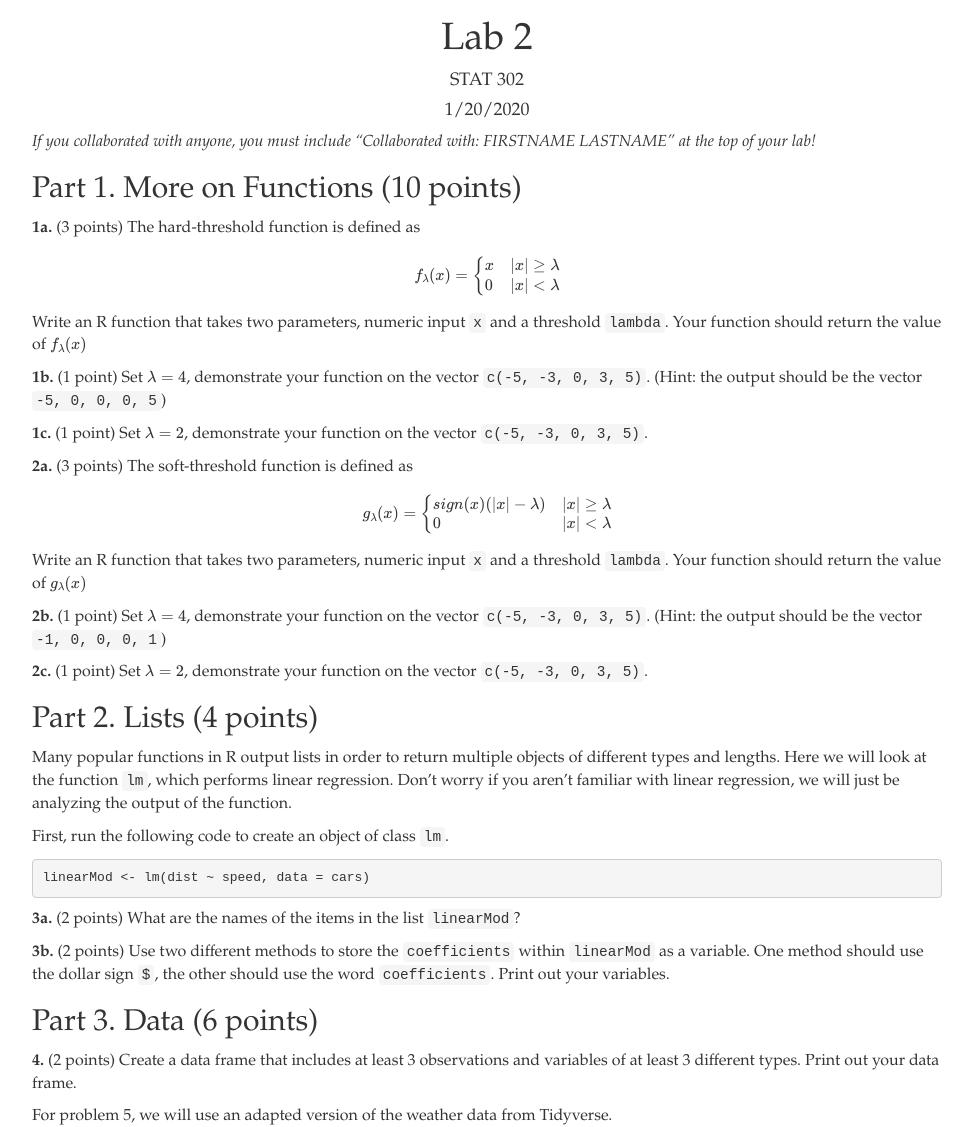
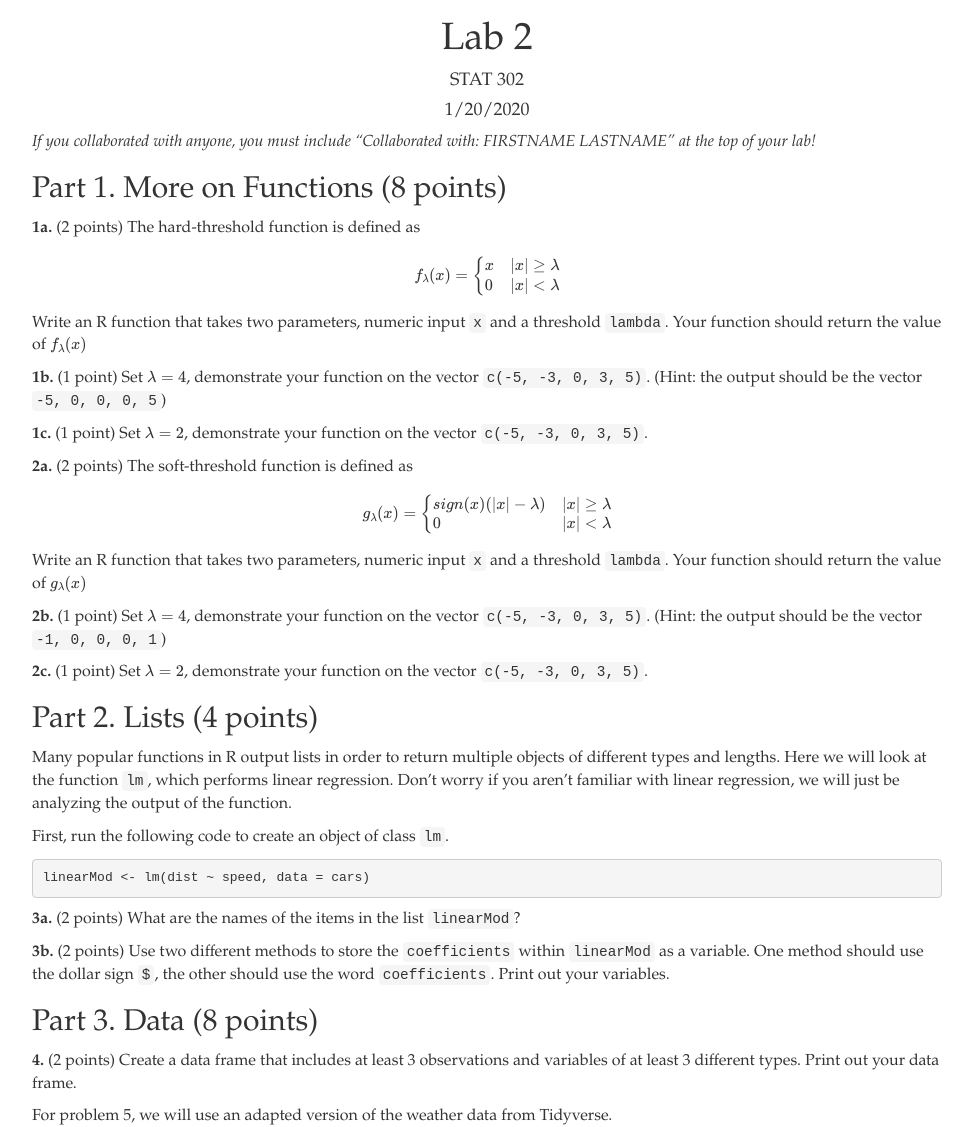
Before and after one commit to bryandmartin/STAT302, a Jekyll site: the page docs/Labs/lab2/lab2.html, which Jekyll copies as it is, in a window 1280 px wide. Shown: the top 1127 px of the page, without its empty margins (153-1126 px from the left). Built offline with Jekyll 4.4.1, drawn with Linux system fonts in a browser that asks for light colours; formulas are drawn with MathJax 3.

Commit message:
Fix point values L2

```diff
--- a/docs/Labs/lab2/lab2.html
+++ b/docs/Labs/lab2/lab2.html
@@ -398,12 +398,12 @@ h4.date {
 }
 </style>
 <p><em>If you collaborated with anyone, you must include “Collaborated with: FIRSTNAME LASTNAME” at the top of your lab!</em></p>
-<div id="part-1.-more-on-functions-10-points" class="section level2">
-<h2>Part 1. More on Functions (10 points)</h2>
-<p><strong>1a.</strong> (3 points) The hard-threshold function is defined as <span class="math display">\[f_\lambda(x) = \begin{cases} x &amp; |x| \geq \lambda\\ 0 &amp; |x| &lt; \lambda \end{cases}\]</span> Write an R function that takes two parameters, numeric input <code>x</code> and a threshold <code>lambda</code>. Your function should return the value of <span class="math inline">\(f_\lambda(x)\)</span></p>
+<div id="part-1.-more-on-functions-8-points" class="section level2">
+<h2>Part 1. More on Functions (8 points)</h2>
+<p><strong>1a.</strong> (2 points) The hard-threshold function is defined as <span class="math display">\[f_\lambda(x) = \begin{cases} x &amp; |x| \geq \lambda\\ 0 &amp; |x| &lt; \lambda \end{cases}\]</span> Write an R function that takes two parameters, numeric input <code>x</code> and a threshold <code>lambda</code>. Your function should return the value of <span class="math inline">\(f_\lambda(x)\)</span></p>
 <p><strong>1b.</strong> (1 point) Set <span class="math inline">\(\lambda = 4\)</span>, demonstrate your function on the vector <code>c(-5, -3, 0, 3, 5)</code>. (Hint: the output should be the vector <code>-5, 0, 0, 0, 5</code>)</p>
 <p><strong>1c.</strong> (1 point) Set <span class="math inline">\(\lambda = 2\)</span>, demonstrate your function on the vector <code>c(-5, -3, 0, 3, 5)</code>.</p>
-<p><strong>2a.</strong> (3 points) The soft-threshold function is defined as <span class="math display">\[g_\lambda(x) = \begin{cases} sign(x)(|x| - \lambda) &amp; |x| \geq \lambda\\ 0 &amp; |x| &lt; \lambda \end{cases}\]</span> Write an R function that takes two parameters, numeric input <code>x</code> and a threshold <code>lambda</code>. Your function should return the value of <span class="math inline">\(g_\lambda(x)\)</span></p>
+<p><strong>2a.</strong> (2 points) The soft-threshold function is defined as <span class="math display">\[g_\lambda(x) = \begin{cases} sign(x)(|x| - \lambda) &amp; |x| \geq \lambda\\ 0 &amp; |x| &lt; \lambda \end{cases}\]</span> Write an R function that takes two parameters, numeric input <code>x</code> and a threshold <code>lambda</code>. Your function should return the value of <span class="math inline">\(g_\lambda(x)\)</span></p>
 <p><strong>2b.</strong> (1 point) Set <span class="math inline">\(\lambda = 4\)</span>, demonstrate your function on the vector <code>c(-5, -3, 0, 3, 5)</code>. (Hint: the output should be the vector <code>-1, 0, 0, 0, 1</code>)</p>
 <p><strong>2c.</strong> (1 point) Set <span class="math inline">\(\lambda = 2\)</span>, demonstrate your function on the vector <code>c(-5, -3, 0, 3, 5)</code>.</p>
 </div>
@@ -415,8 +415,8 @@ h4.date {
 <p><strong>3a.</strong> (2 points) What are the names of the items in the list <code>linearMod</code>?</p>
 <p><strong>3b.</strong> (2 points) Use two different methods to store the <code>coefficients</code> within <code>linearMod</code> as a variable. One method should use the dollar sign <code>$</code>, the other should use the word <code>coefficients</code>. Print out your variables.</p>
 </div>
-<div id="part-3.-data-6-points" class="section level2">
-<h2>Part 3. Data (6 points)</h2>
+<div id="part-3.-data-8-points" class="section level2">
+<h2>Part 3. Data (8 points)</h2>
 <p><strong>4.</strong> (2 points) Create a data frame that includes at least 3 observations and variables of at least 3 different types. Print out your data frame.</p>
 <p>For problem 5, we will use an adapted version of the weather data from Tidyverse.</p>
 <pre class="r"><code>library(kableExtra)
```
Also changed, not shown: docs/Labs/lab2/lab2.Rmd (+4 -4 lines).
